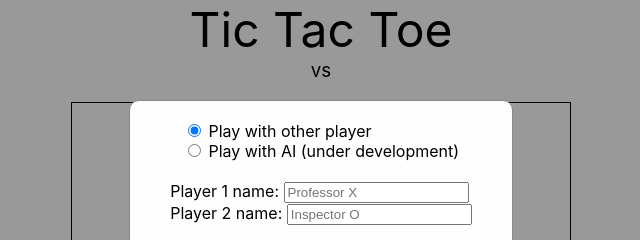
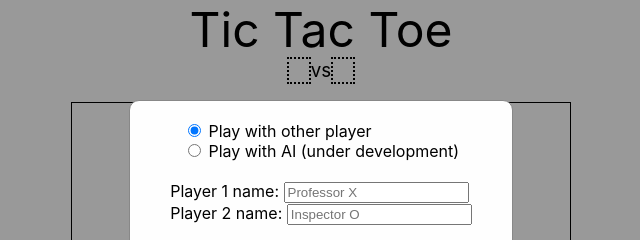
Before and after one commit to faishalirwn/tic-tac-toe, a plain HTML site: page index.html in a window 1280 px wide. Shown: the top 240 px of the page, 319-959 px from the left. Drawn offline with Linux system fonts and the light colour scheme.

Commit message:
Improve score clarity

```diff
--- a/style.css
+++ b/style.css
@@ -28,6 +28,8 @@ h1 {
 
 #p1score, #p2score {
     font-weight: bold;
+    padding: 0 10px;
+    border: 2px dotted black;
 }
 
 #container {
```
